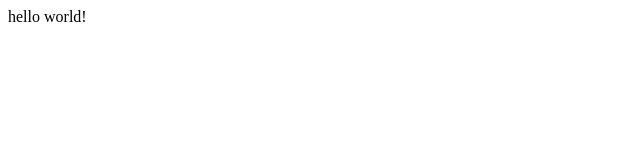
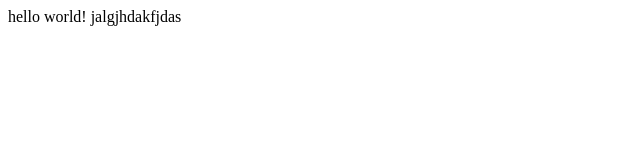
Before and after one commit to dorotasokoluk/html, a plain HTML site: page index.html in a window 1280 px wide. Shown: the whole page, without its empty margins (0-640 px from the left). Drawn offline with Linux system fonts and the light colour scheme.

Commit message:
Zadanie1 i gitignore2

```diff
--- a/index.html
+++ b/index.html
@@ -6,6 +6,7 @@
 </head>
 <body>
 hello world!
+jalgjhdakfjdas
 
 </body>
 </html>
```
